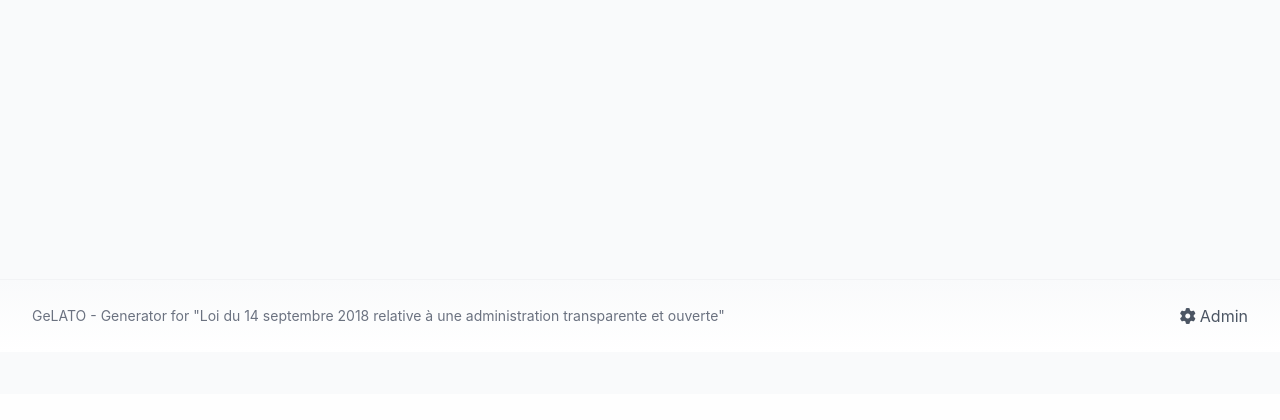
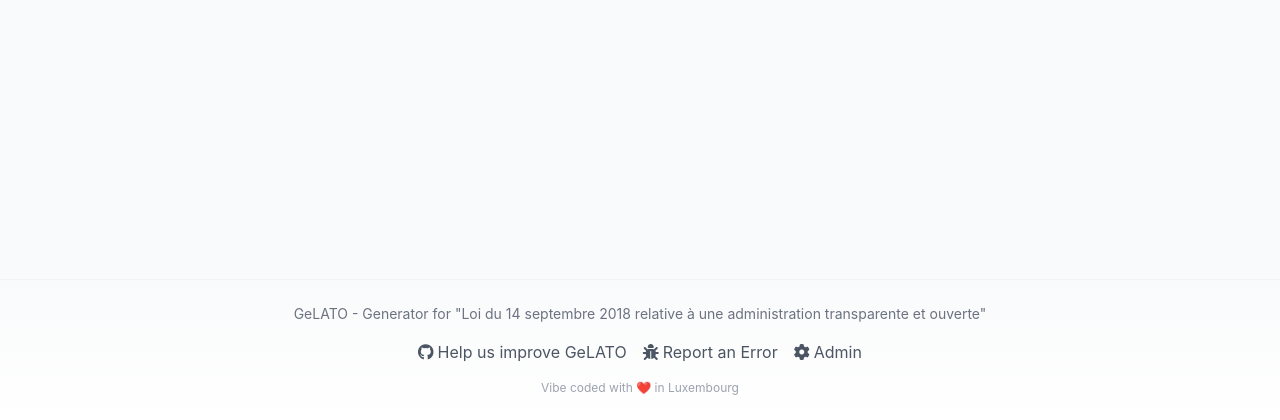
Before and after one commit to thorbengrosser/zug_gelato, a Flask app: page /admin/requests in a window 1280 px wide. Shown: the part 406-826 px from the top of the page. Before the commit the page ends 730 px from the top, so only its background shows below. Run offline with Flask 3, Linux system fonts and the light colour scheme; the visitor is signed in with stand-in values (Sample User, id 1); some libraries are stand-ins or nearby versions.

Commit message:
Add error reporting via email and GitHub issue templates

```diff
--- a/templates/base.html
+++ b/templates/base.html
@@ -183,13 +183,24 @@
     <!-- Footer -->
     <footer class="site-footer mt-auto">
         <div class="max-w-7xl mx-auto py-6 px-4 sm:px-6 lg:px-8">
-            <div class="flex justify-between items-center">
+            <div class="flex flex-col items-center space-y-4">
                 <p class="text-center text-gray-500 text-sm">
                     GeLATO - Generator for "Loi du 14 septembre 2018 relative à une administration transparente et ouverte"
                 </p>
-                <a href="{{ url_for('admin_requests') }}" class="text-gray-600 hover:text-indigo-600">
-                    <i class="fas fa-cog mr-1"></i>Admin
-                </a>
+                <div class="flex items-center space-x-4">
+                    <a href="https://github.com/thorbengrosser/zug_gelato" target="_blank" class="text-gray-600 hover:text-indigo-600 flex items-center">
+                        <i class="fab fa-github mr-1"></i>Help us improve GeLATO
+                    </a>
+                    <a href="mailto:gelato@zug.lu?subject=GeLATO%20Error%20Report&body=Please%20describe%20the%20error%20you%20encountered%3A%0A%0A%0A%0AWhat%20were%20you%20trying%20to%20do%3F%0A%0A%0A%0ABrowser%20and%20Operating%20System%3A%0A%0A%0A%0AAdditional%20information%3A" class="text-gray-600 hover:text-indigo-600 flex items-center">
+                        <i class="fas fa-bug mr-1"></i>Report an Error
+                    </a>
+                    <a href="{{ url_for('admin_requests') }}" class="text-gray-600 hover:text-indigo-600">
+                        <i class="fas fa-cog mr-1"></i>Admin
+                    </a>
+                </div>
+                <p class="text-center text-gray-400 text-xs">
+                    Vibe coded with ❤️ in Luxembourg
+                </p>
             </div>
         </div>
     </footer>
```
Also changed, not shown: .github/ISSUE_TEMPLATE/bug_report.md (added), .github/ISSUE_TEMPLATE/feature_request.md (added).
